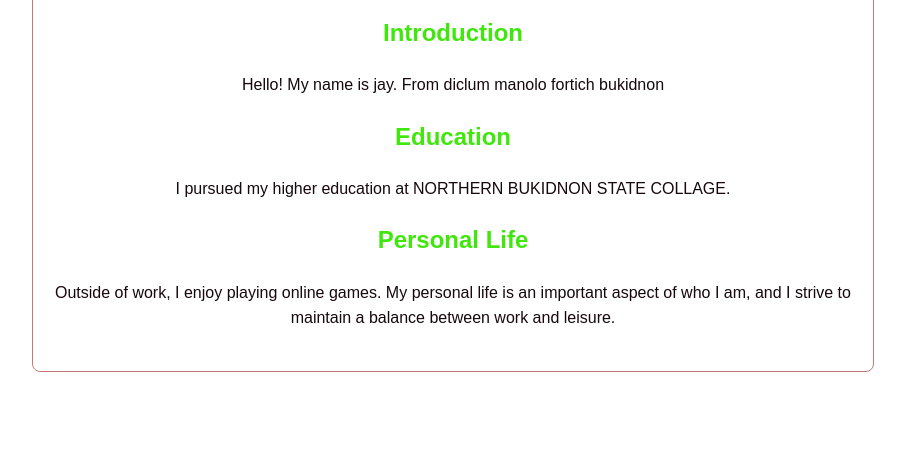
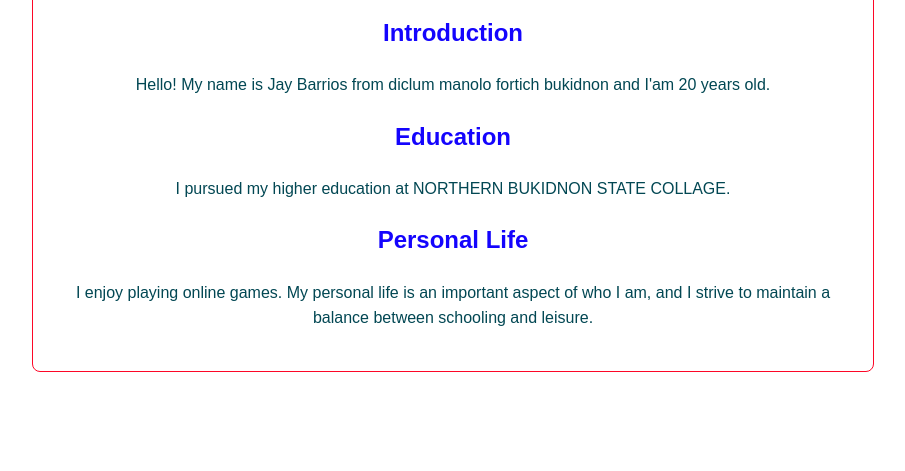
Before and after one commit to jaybarrios14/it24, a plain HTML site: page laboratory4_Barrios/index.html in a window 1280 px wide. Shown: the part 329-800 px from the top of the page, without its empty margins (187-1092 px from the left). Drawn offline with Linux system fonts and the light colour scheme.

Commit message:
index.html

```diff
--- a/laboratory4_Barrios/index.html
+++ b/laboratory4_Barrios/index.html
@@ -5,20 +5,22 @@
     <meta name="viewport" content="width=device-width, initial-scale=1.0">
     <title>Autobiography</title>
     <style>
+        /* Container styling for the main content */
+
         body {
             font-family: Arial, sans-serif;
             line-height: 1.6;
             margin: 20px;
-            color: #16080d;
+            color: #024753;
         }
         h1, h2, h3 {
-            color: #3fe70c;
+            color: #1404fd;
         }
         .container {
             max-width: 800px;
             margin: 0 auto;
             padding: 20px;
-            border: 1px solid #c47979;
+            border: 1px solid #fd0727;
             border-radius: 8px;
         }
         .section {
@@ -33,7 +35,7 @@
 
         <div class="section">
             <h2>Introduction</h2>
-            <p>Hello! My name is jay. From diclum manolo fortich bukidnon</p>
+            <p>Hello! My name is Jay Barrios from diclum manolo fortich bukidnon and I'am 20 years old.</p>
         </div>
 
 
@@ -47,7 +49,7 @@
 
         <div class="section">
             <h2>Personal Life</h2>
-            <p>Outside of work, I enjoy playing online games. My personal life is an important aspect of who I am, and I strive to maintain a balance between work and leisure.</p>
+            <p>I enjoy playing online games. My personal life is an important aspect of who I am, and I strive to maintain a balance between schooling and leisure.</p>
         </div>
 
 
```
